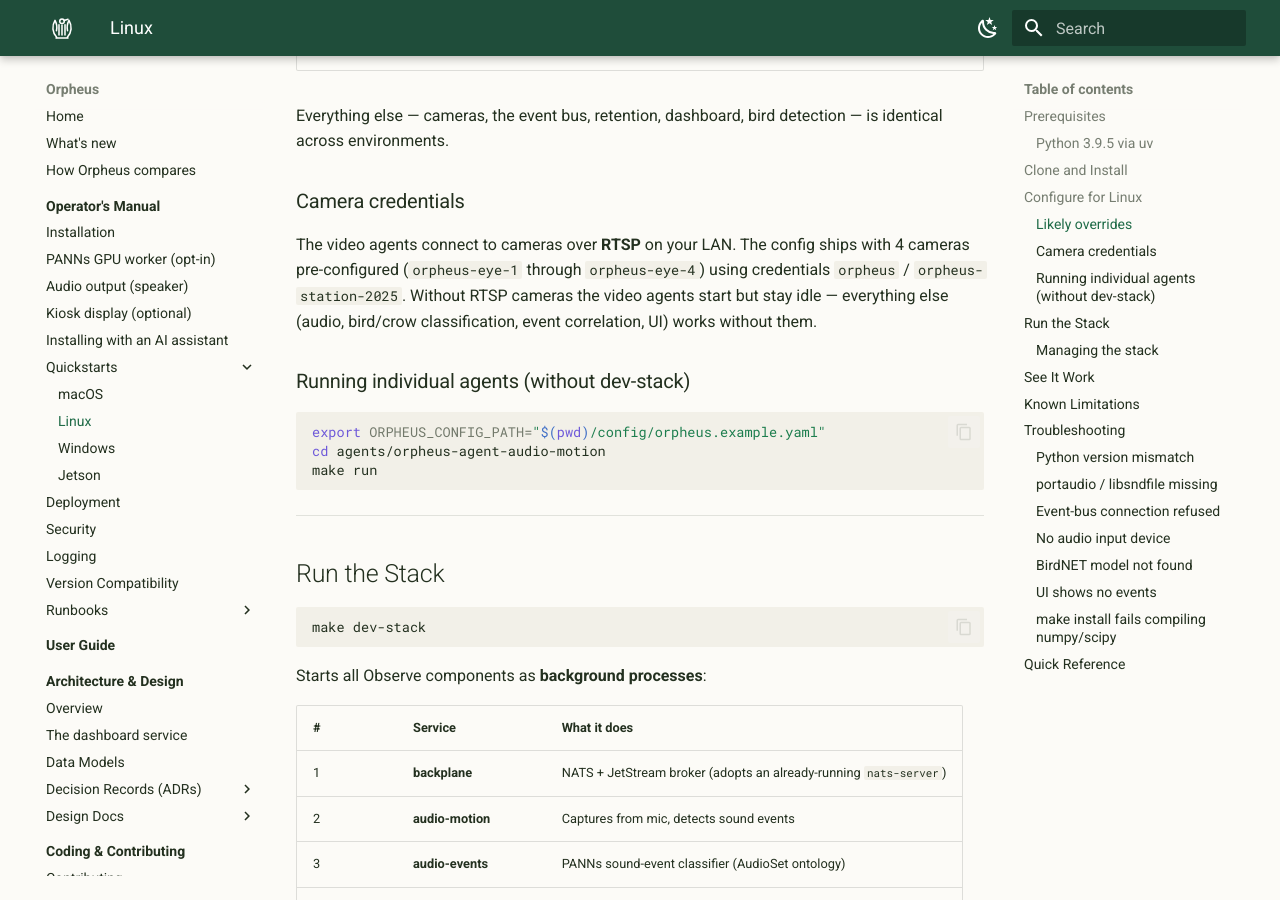
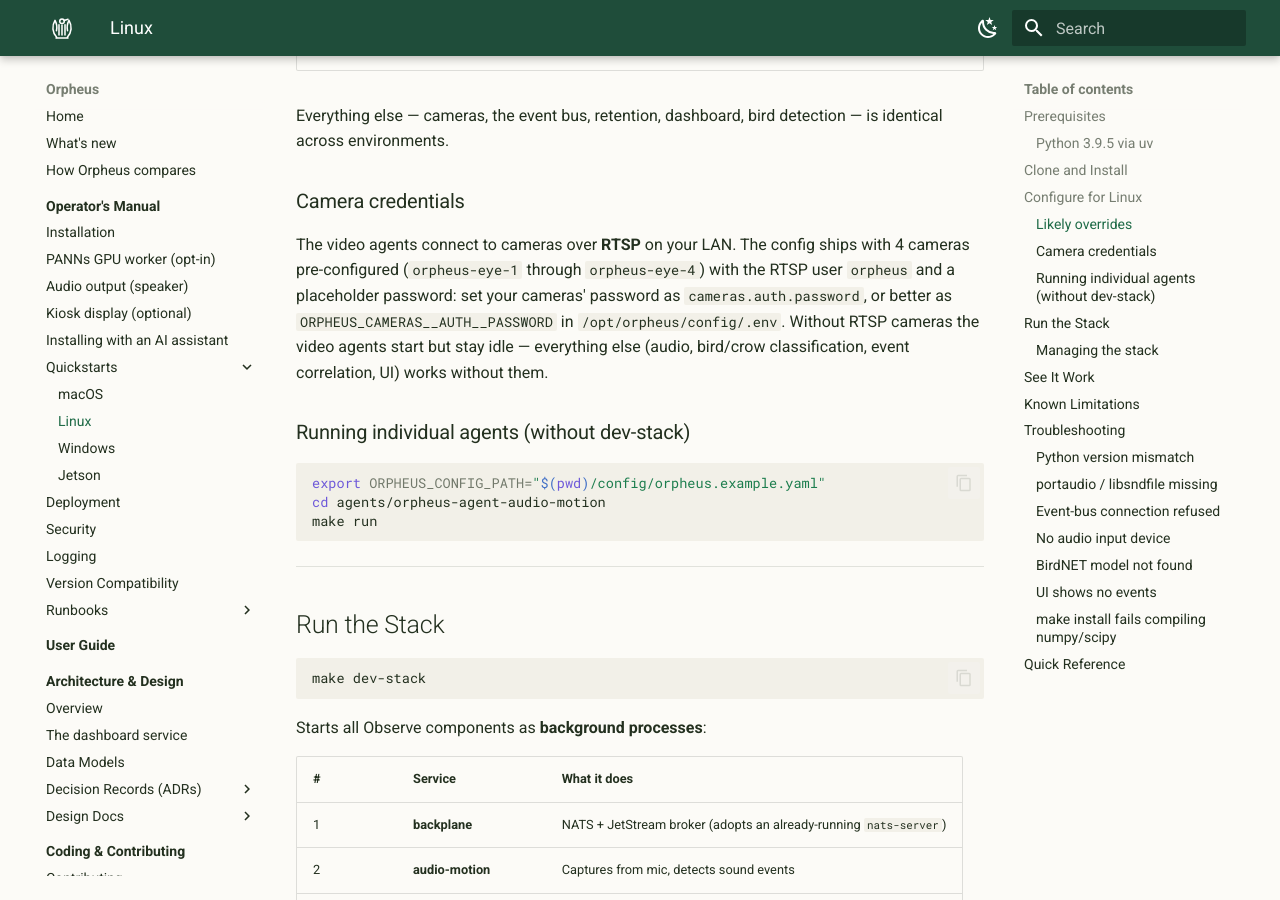
Before and after one commit to scottchronicity/orpheus, an MkDocs documentation site: the page built from docs/LINUX_QUICKSTART.md, in a window 1280 px wide and 900 px high, scrolled down 2714 px. Built offline with MkDocs 1.6.1 and Material for MkDocs 9.7.7, drawn with Linux system fonts in a browser that asks for light colours.

Commit message:
config: the example config says where it goes, what is inert, and carries no station secrets
The header told operators to copy it to /etc/orpheus, which the loader never
reads; the platform install seeds /opt/orpheus/config/orpheus.yaml from it.
It and the rollout runbook said a full or unavailable GPU worker rejects
clips; they block or wait. Snapshot and timelapse retention_days, the
top-level detection: section and hardware.platform are read by nothing;
they are now marked so. The camera password and speaker MAC were jetson1's;
they are placeholders, with the .env override named. bird_detection
location_lat/lon duplicated site.lat/lon and silently overrode it; removed
(the agent falls back to site.*). Existing station configs are left
unchanged by the installer.

```diff
--- a/docs/LINUX_QUICKSTART.md
+++ b/docs/LINUX_QUICKSTART.md
@@ -102,7 +102,7 @@ Everything else — cameras, the event bus, retention, dashboard, bird detection
 
 ### Camera credentials
 
-The video agents connect to cameras over **RTSP** on your LAN. The config ships with 4 cameras pre-configured (`orpheus-eye-1` through `orpheus-eye-4`) using credentials `orpheus` / `orpheus-station-2025`. Without RTSP cameras the video agents start but stay idle — everything else (audio, bird/crow classification, event correlation, UI) works without them.
+The video agents connect to cameras over **RTSP** on your LAN. The config ships with 4 cameras pre-configured (`orpheus-eye-1` through `orpheus-eye-4`) with the RTSP user `orpheus` and a placeholder password: set your cameras' password as `cameras.auth.password`, or better as `ORPHEUS_CAMERAS__AUTH__PASSWORD` in `/opt/orpheus/config/.env`. Without RTSP cameras the video agents start but stay idle — everything else (audio, bird/crow classification, event correlation, UI) works without them.
 
 ### Running individual agents (without dev-stack)
 
```
Also changed, not shown: docs/MACOS_QUICKSTART.md (+1 -1 lines), docs/WINDOWS_QUICKSTART.md (+1 -1 lines), docs/runbooks/jetson-rollout.md (+1 -1 lines), 1 other file.
